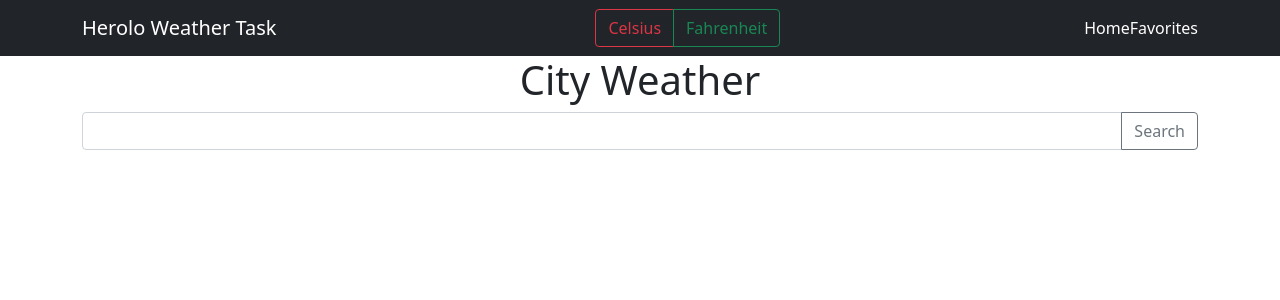
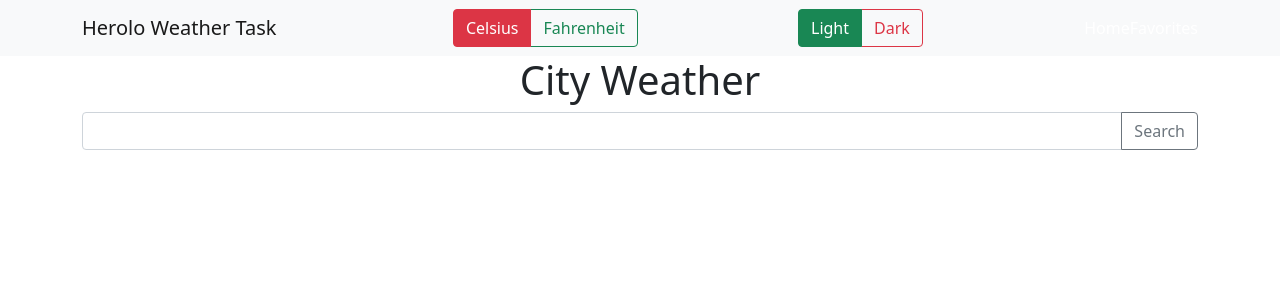
Before and after one commit to idanbachar/weather-forecast-by-location, a React (Create React App) app in the folder herolo-home-assignment/: page / in a window 1280 px wide. Shown: the top 300 px of the page. Built offline with nearby package versions, Linux system fonts and the light colour scheme; no server answers.

Commit message:
added option to toggle between light and dark themes

```diff
--- a/herolo-home-assignment/src/components/FavoriteLocationCard/FavoriteLocationCard.js
+++ b/herolo-home-assignment/src/components/FavoriteLocationCard/FavoriteLocationCard.js
@@ -5,25 +5,27 @@ import { Link } from 'react-router-dom';
 export default function FavoriteLocationCard({ weatherData }) {
 
     const temperature_unit = useSelector(state => state.forcastUnit) || 'C';
+    const themeColor = useSelector(state => state.themeColor) || 'L';
 
-    const current_temp_by_unit = temperature_unit === 'C' ?
-        weatherData.temperature_c :
-        weatherData.temperature_f
+    const current_temp_by_unit = temperature_unit === 'C' ? weatherData.temperature_c : weatherData.temperature_f;
 
     return (
         <>
             <Link to={`/location/${weatherData.id}`} style={{ textDecoration: 'none' }}>
-                <Card>
+                <Card
+                    bg={themeColor === 'L' ? 'light' : 'dark'}
+                    text={themeColor === 'L' ? 'dark' : 'light'}
+                >
                     <Card.Header>
-                        {weatherData.name}
+                        <h2>{weatherData.name}</h2>
                     </Card.Header>
                     <Card.Img variant="top" src="https://images.fineartamerica.com/images/artworkimages/mediumlarge/2/sun-in-blue-sky-with-clouds-tomch.jpg" />
                     <Card.Body>
-                        <Card.Text>
-                            {weatherData.weather_text}
+                        <Card.Text style={{ fontSize: '25px' }}>
+                            <strong>{weatherData.weather_text}</strong>
                         </Card.Text>
-                        <Card.Text>
-                            {Math.round(current_temp_by_unit)}°{temperature_unit}
+                        <Card.Text style={{ fontSize: '2rem' }}>
+                            <strong>{Math.round(current_temp_by_unit)}°{temperature_unit}</strong>
                         </Card.Text>
                     </Card.Body>
                 </Card>
--- a/herolo-home-assignment/src/components/ForcastCard/ForcastCard.js
+++ b/herolo-home-assignment/src/components/ForcastCard/ForcastCard.js
@@ -1,13 +1,20 @@
 import Card from 'react-bootstrap/Card';
+import { useSelector } from 'react-redux';
 
 export default function ForcastCard({ date, temperature }) {
+
+    const themeColor = useSelector(state => state.themeColor) || 'L';
+
     return (
-        <Card>
+        <Card
+            bg={themeColor === 'L' ? 'light' : 'dark'}
+            text={themeColor === 'L' ? 'dark' : 'light'}
+        >
             <Card.Img variant="top" src="https://images.fineartamerica.com/images/artworkimages/mediumlarge/2/sun-in-blue-sky-with-clouds-tomch.jpg" />
             <Card.Body>
                 <Card.Title>{new Date(date).toDateString()}</Card.Title>
-                <Card.Text>
-                    {Math.round(temperature.Maximum.Value)} {temperature.Maximum.Unit}
+                <Card.Text style={{ fontSize: '2rem' }}>
+                    <strong>{Math.round(temperature.Maximum.Value)}°{temperature.Maximum.Unit}</strong>
                 </Card.Text>
             </Card.Body>
         </Card>
--- a/herolo-home-assignment/src/components/LocationCardDetailed/LocationCardDetailed.js
+++ b/herolo-home-assignment/src/components/LocationCardDetailed/LocationCardDetailed.js
@@ -8,16 +8,13 @@ import { useSelector } from 'react-redux';
 export default function LocationCardDetailed({ weatherData, handleFavorite }) {
 
     const temperature_unit = useSelector(state => state.forcastUnit) || 'C';
+    const themeColor = useSelector(state => state.themeColor) || 'L';
+
     if (weatherData === undefined)
         return null;
 
-    const forcasts_by_unit = temperature_unit === 'C' ?
-        weatherData.five_days_daily_forcasts_c :
-        weatherData.five_days_daily_forcasts_f;
-
-    const current_temp_by_unit = temperature_unit === 'C' ?
-        weatherData.temperature_c :
-        weatherData.temperature_f
+    const forcasts_by_unit = temperature_unit === 'C' ? weatherData.five_days_daily_forcasts_c : weatherData.five_days_daily_forcasts_f;
+    const current_temp_by_unit = temperature_unit === 'C' ? weatherData.temperature_c : weatherData.temperature_f;
 
     function FavoriteButton() {
         return (
@@ -31,7 +28,10 @@ export default function LocationCardDetailed({ weatherData, handleFavorite }) {
     }
 
     return (
-        <Card>
+        <Card
+            bg={themeColor === 'L' ? 'light' : 'dark'}
+            text={themeColor === 'L' ? 'dark' : 'light'}
+        >
             <Card.Body>
                 <h1>{weatherData.name}</h1>
                 <h2>{Math.round(current_temp_by_unit)}°{temperature_unit}</h2>
--- a/herolo-home-assignment/src/components/Navigation/Navigation.js
+++ b/herolo-home-assignment/src/components/Navigation/Navigation.js
@@ -2,53 +2,24 @@ import Nav from 'react-bootstrap/Nav';
 import Navbar from 'react-bootstrap/Navbar';
 import Container from 'react-bootstrap/Container';
 import { NavLink } from 'react-router-dom';
-import ButtonGroup from 'react-bootstrap/ButtonGroup'
-import ToggleButton from 'react-bootstrap/ToggleButton'
-import { useState } from 'react';
-import { useDispatch } from 'react-redux';
+import TempUnitToggle from '../TempUnitToggle/TempUnitToggle';
+import ThemeToggle from '../ThemeToggle/ThemeToggle';
+import { useSelector } from 'react-redux';
 
 export default function Navigation({ title, links }) {
 
-    const [checked, setChecked] = useState(false);
-    const [radioValue, setRadioValue] = useState('1');
-
-    const dispatch = useDispatch();
-
-    const radios = [
-        { name: 'Celsius', value: 'C' },
-        { name: 'Fahrenheit', value: 'F' },
-    ];
-
-    const changeForcastUnit = (event) => {
-
-        setRadioValue(event.currentTarget.value);
-        dispatch({
-            type: 'UPDATE',
-            payload: event.currentTarget.value
-        })
-    }
+    const themeColor = useSelector(state => state.themeColor) || 'L';
+    const themeDisplay = themeColor === 'D' ? "dark" : "light";
 
     return (
-        <Navbar bg="dark" variant="dark">
+        <Navbar bg={themeDisplay} variant={themeDisplay}>
             <Container>
                 <Navbar.Brand>{title}</Navbar.Brand>
                 <Nav>
-                    <ButtonGroup>
-                        {radios.map((radio, idx) => (
-                            <ToggleButton
-                                key={idx}
-                                id={`radio-${idx}`}
-                                type="radio"
-                                variant={radio.value === "F" ? 'outline-success' : 'outline-danger'}
-                                name="radio"
-                                value={radio.value}
-                                checked={radioValue === radio.value}
-                                onChange={(e) => changeForcastUnit(e)}
-                            >
-                                {radio.name}
-                            </ToggleButton>
-                        ))}
-                    </ButtonGroup>
+                    <TempUnitToggle />
+                </Nav>
+                <Nav>
+                    <ThemeToggle />
                 </Nav>
                 <Nav>
                     {links.map((link, index) =>
--- /dev/null
+++ b/herolo-home-assignment/src/components/TempUnitToggle/TempUnitToggle.js
@@ -0,0 +1,46 @@
+import ButtonGroup from 'react-bootstrap/ButtonGroup'
+import ToggleButton from 'react-bootstrap/ToggleButton'
+import { useState } from 'react';
+import { useDispatch } from 'react-redux';
+
+export default function TempUnitToggle() {
+
+    const dispatch = useDispatch();
+
+    const [checked, setChecked] = useState(true);
+    const [radioValue, setRadioValue] = useState('C');
+
+    const units = [
+        { name: 'Celsius', value: 'C' },
+        { name: 'Fahrenheit', value: 'F' },
+    ];
+
+    const changeForcastUnit = (event) => {
+
+        setRadioValue(event.currentTarget.value);
+
+        dispatch({
+            type: 'UPDATE',
+            payload: event.currentTarget.value
+        })
+    }
+
+    return (
+        <ButtonGroup>
+            {units.map((unit, index) => (
+                <ToggleButton
+                    key={index}
+                    id={`radio-${index}`}
+                    type="radio"
+                    variant={unit.value === "F" ? 'outline-success' : 'outline-danger'}
+                    name="radio"
+                    value={unit.value}
+                    checked={radioValue === unit.value}
+                    onChange={(e) => changeForcastUnit(e)}
+                >
+                    {unit.name}
+                </ToggleButton>
+            ))}
+        </ButtonGroup>
+    )
+}
--- /dev/null
+++ b/herolo-home-assignment/src/components/ThemeToggle/ThemeToggle.js
@@ -0,0 +1,46 @@
+import ButtonGroup from 'react-bootstrap/ButtonGroup'
+import ToggleButton from 'react-bootstrap/ToggleButton'
+import { useState } from 'react';
+import { useDispatch } from 'react-redux';
+
+export default function ThemeToggle() {
+
+    const dispatch = useDispatch();
+
+    const [checked, setChecked] = useState(true);
+    const [radioValue, setRadioValue] = useState('L');
+
+    const themes = [
+        { name: 'Light', value: 'L' },
+        { name: 'Dark', value: 'D' },
+    ];
+
+    const changeForcastUnit = (event) => {
+
+        setRadioValue(event.currentTarget.value);
+
+        dispatch({
+            type: 'CHANGE',
+            payload: event.currentTarget.value
+        })
+    }
+
+    return (
+        <ButtonGroup>
+            {themes.map((unit, index) => (
+                <ToggleButton
+                    key={index}
+                    id={`radio-theme-${index}`}
+                    type="radio"
+                    variant={unit.value === "L" ? 'outline-success' : 'outline-danger'}
+                    name="radio-theme"
+                    value={unit.value}
+                    checked={radioValue === unit.value}
+                    onChange={(e) => changeForcastUnit(e)}
+                >
+                    {unit.name}
+                </ToggleButton>
+            ))}
+        </ButtonGroup>
+    )
+}
--- a/herolo-home-assignment/src/reducers/AllReducers.js
+++ b/herolo-home-assignment/src/reducers/AllReducers.js
@@ -1,10 +1,12 @@
 import { combineReducers } from "redux";
 import FavoriteLocationsReducer from "./FavoriteLocationsReducer";
 import ForcastUnitReducer from "./ForcastUnitReducer";
+import ThemeReducer from "./ThemeReducer";
 
 const AllReducers = combineReducers({
     favoriteLocations: FavoriteLocationsReducer,
-    forcastUnit: ForcastUnitReducer
+    forcastUnit: ForcastUnitReducer,
+    themeColor: ThemeReducer
 });
 
 export default AllReducers;
--- /dev/null
+++ b/herolo-home-assignment/src/reducers/ThemeReducer.js
@@ -0,0 +1,13 @@
+const initialState = 'C'
+
+const ThemeReducer = (state = initialState, action) => {
+    switch (action.type) {
+        case 'CHANGE':
+            state = action.payload;
+            return state;
+        default:
+            return state;
+    }
+};
+
+export default ThemeReducer;
```
